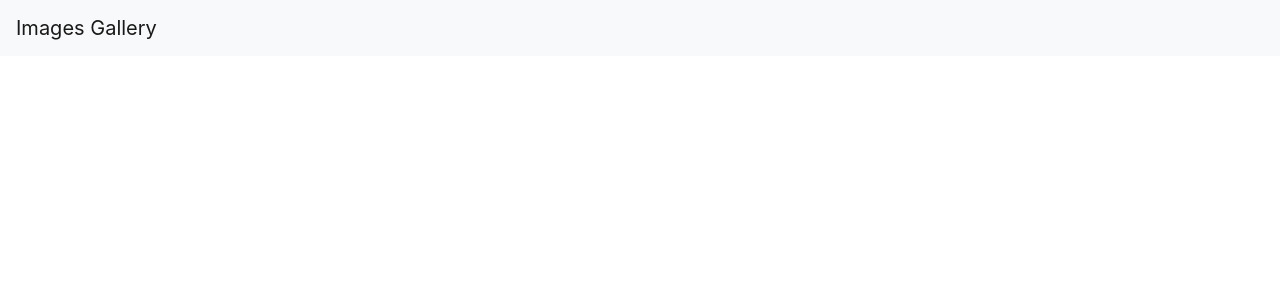
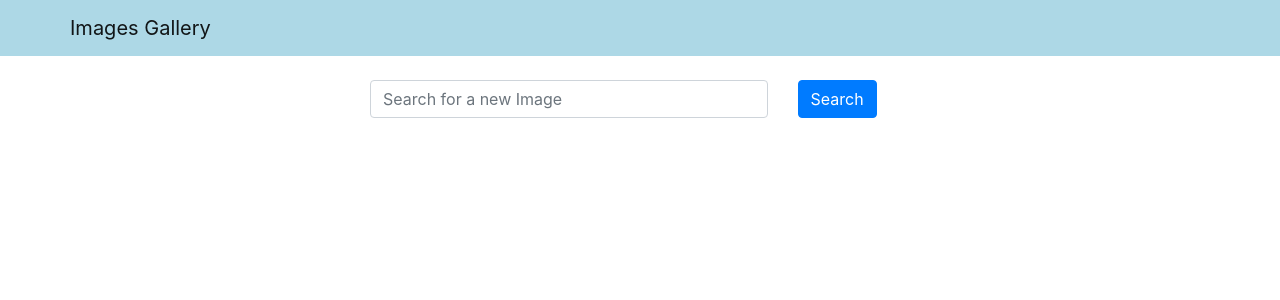
Before and after one commit to MarwanDev/images-gallery, a React (Create React App) app in the folder frontend/: page / in a window 1280 px wide. Shown: the top 300 px of the page. Built offline with nearby package versions, Linux system fonts and the light colour scheme.

Commit message:
controlled search component

```diff
--- a/frontend/src/App.js
+++ b/frontend/src/App.js
@@ -1,9 +1,21 @@
+import { useState } from 'react';
 import 'bootstrap/dist/css/bootstrap.min.css';
 import Header from './components/Header';
+import Search from './components/Search';
+
 function App() {
+  const [word, setWord] = useState('');
+
+  const handleSearchSubmit = (e) =>{
+    e.preventDefault();
+    console.log(word);
+  }
+  console.log(word);
+
   return (
     <div className="App">
       <Header title = "Images Gallery"/>
+      <Search word = {word} setWord = {setWord} handleSubmit={handleSearchSubmit}/>
     </div>
   );
 }
--- a/frontend/src/components/Header.js
+++ b/frontend/src/components/Header.js
@@ -1,10 +1,16 @@
 import React from "react";
-import { Navbar } from "react-bootstrap";
-const Header = (props) =>{
-    return(
-        <Navbar bg="light" variant="light">
-          <Navbar.Brand href="/">{props.title}</Navbar.Brand>
-      </Navbar>
+import { Navbar, Container } from "react-bootstrap";
+const navbarStyle = {
+    backgroundColor: 'lightblue'
+};
+const Header = (props) => {
+    return (
+        <Navbar style={navbarStyle} variant="light">
+            <Container>
+
+                <Navbar.Brand href="/">{props.title}</Navbar.Brand>
+            </Container>
+        </Navbar>
     )
 }
 export default Header;
--- /dev/null
+++ b/frontend/src/components/Search.js
@@ -0,0 +1,28 @@
+import React from "react";
+import { Container, Row, Col,Form, Button } from "react-bootstrap";
+const Search = ({word, setWord, handleSubmit}) => {
+    return (
+        <Container className="mt-4">
+            <Row className="justify-content-center">
+                <Col xs = {12} md = {8} lg = {6}>
+                    <Form onSubmit={handleSubmit}>
+                        <Row>
+                            <Col xs = {9}>
+                                <Form.Control placeholder="Search for a new Image"
+                                type="text"
+                                value={word}
+                                onChange={(e) =>setWord(e.target.value)}
+                                />
+                            </Col>
+                            <Col>
+                                <Button variant="primary" type="submit">Search</Button>
+                            </Col>
+                        </Row>
+                    </Form>
+                </Col>
+            </Row>
+        </Container>
+    )
+};
+
+export default Search;
```
